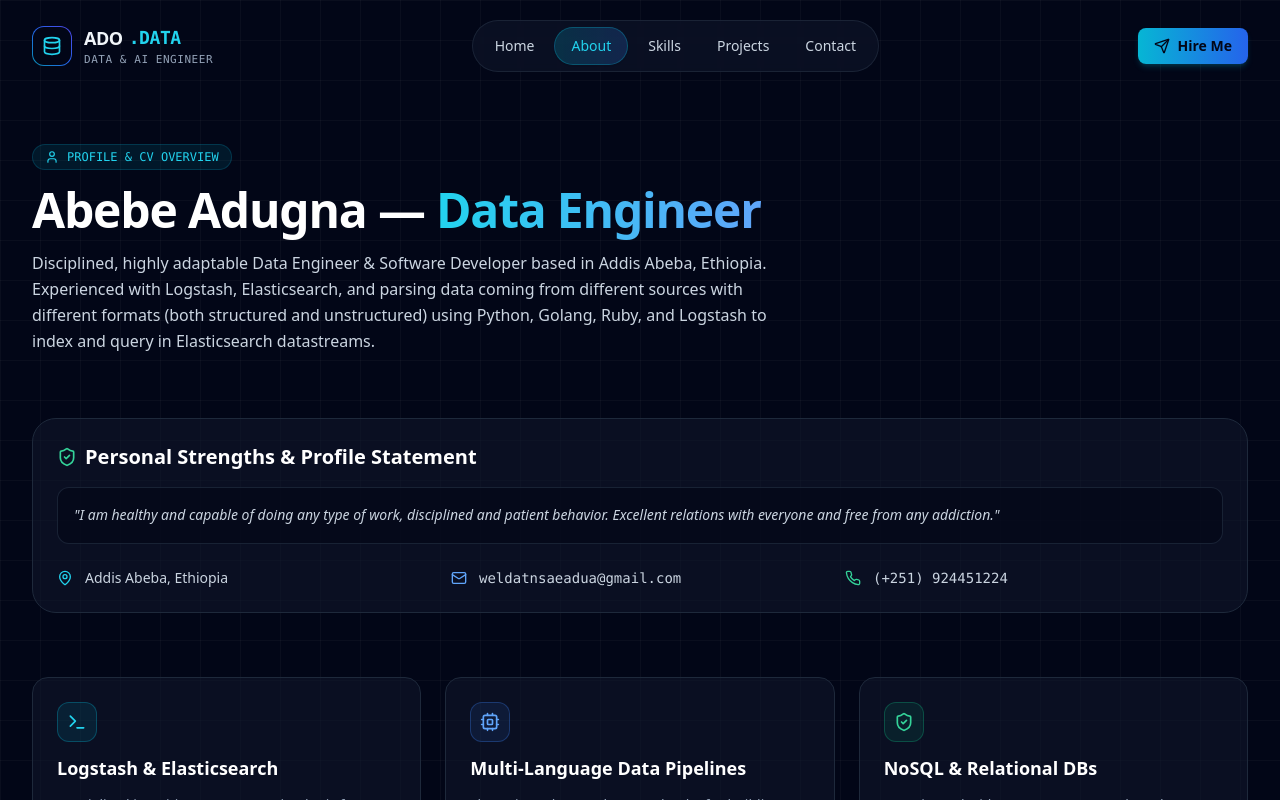
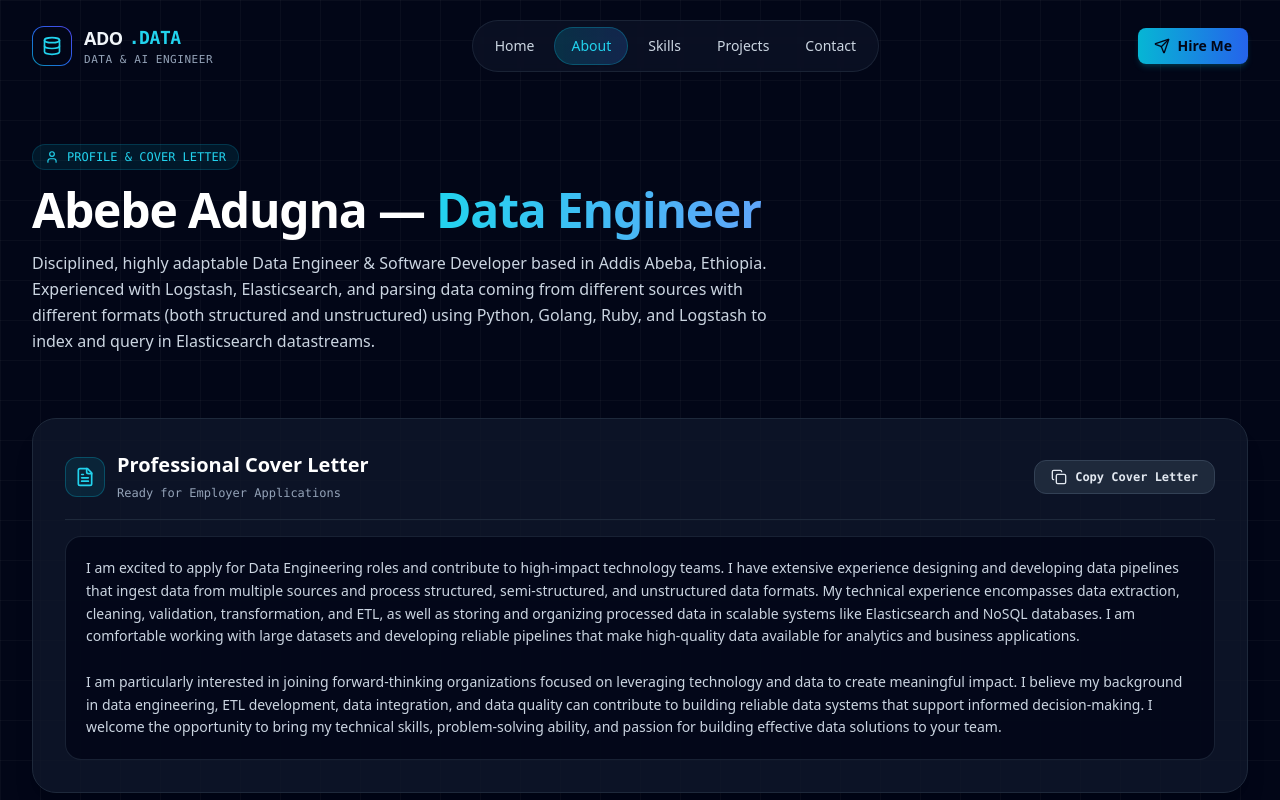
Before and after one commit to Abebe60/portfolio, a React (Vite) app: page /about in a window 1280 px wide. Shown: the top 800 px of the page. Built offline with nearby package versions, Linux system fonts and the light colour scheme.

Commit message:
Add professional universal Cover Letter section to About page

```diff
--- a/src/data/portfolioData.ts
+++ b/src/data/portfolioData.ts
@@ -2,13 +2,16 @@ import { Project, SkillCategory, Experience } from '../types';
 
 export const personalInfo = {
   name: "Abebe Adugna",
-  title: "Data Engineer & Software Developer",
-  subtitle: "Specialist in Elasticsearch, Logstash, Python, Golang, NoSQL, & Data Pipelines",
+  title: "Data Engineer & Software Specialist",
+  subtitle: "Expert in Logstash, Elasticsearch, Python, Golang, NoSQL, & Data Pipelines",
   location: "Addis Abeba, Ethiopia",
   email: "weldatnsaeadua@gmail.com",
   phone: "(+251) 924451224",
   github: "https://github.com/Abebe60?tab=repositories",
   linkedin: "https://linkedin.com",
+  coverLetter: `I am excited to apply for Data Engineering roles and contribute to high-impact technology teams. I have extensive experience designing and developing data pipelines that ingest data from multiple sources and process structured, semi-structured, and unstructured data formats. My technical experience encompasses data extraction, cleaning, validation, transformation, and ETL, as well as storing and organizing processed data in scalable systems like Elasticsearch and NoSQL databases. I am comfortable working with large datasets and developing reliable pipelines that make high-quality data available for analytics and business applications.
+
+I am particularly interested in joining forward-thinking organizations focused on leveraging technology and data to create meaningful impact. I believe my background in data engineering, ETL development, data integration, and data quality can contribute to building reliable data systems that support informed decision-making. I welcome the opportunity to bring my technical skills, problem-solving ability, and passion for building effective data solutions to your team.`,
   profileSummary: "I am healthy and capable of doing any type of work, disciplined and patient behavior. Excellent relations with everyone and free from any addiction.",
   bio: "Disciplined, highly adaptable Data Engineer & Software Developer based in Addis Abeba, Ethiopia. Experienced with Logstash, Elasticsearch, and parsing data coming from different sources with different formats (both structured and unstructured) using Python, Golang, Ruby, and Logstash to index and query in Elasticsearch datastreams.",
   educationList: [
--- a/src/pages/About.tsx
+++ b/src/pages/About.tsx
@@ -1,8 +1,16 @@
-import React from 'react';
-import { User, Briefcase, GraduationCap, Award, Terminal, CheckCircle2, ShieldCheck, Cpu, Phone, Mail, MapPin, Download } from 'lucide-react';
+import React, { useState } from 'react';
+import { User, Briefcase, GraduationCap, Award, Terminal, CheckCircle2, ShieldCheck, Cpu, Phone, Mail, MapPin, Copy, FileText, Check } from 'lucide-react';
 import { personalInfo, experiencesData } from '../data/portfolioData';
 
 export const About: React.FC = () => {
+  const [copied, setCopied] = useState(false);
+
+  const handleCopyCoverLetter = () => {
+    navigator.clipboard.writeText(personalInfo.coverLetter);
+    setCopied(true);
+    setTimeout(() => setCopied(false), 2000);
+  };
+
   return (
     <div className="max-w-7xl mx-auto px-4 sm:px-6 lg:px-8 py-12 space-y-16">
 
@@ -10,7 +18,7 @@ export const About: React.FC = () => {
       <div className="space-y-4 max-w-3xl">
         <div className="inline-flex items-center gap-2 px-3 py-1 rounded-full bg-cyan-500/10 text-cyan-400 border border-cyan-500/20 text-xs font-mono">
           <User className="w-3.5 h-3.5" />
-          <span>PROFILE & CV OVERVIEW</span>
+          <span>PROFILE & COVER LETTER</span>
         </div>
         <h1 className="text-4xl sm:text-5xl font-extrabold text-white tracking-tight">
           {personalInfo.name} — <span className="bg-gradient-to-r from-cyan-400 to-blue-400 bg-clip-text text-transparent">Data Engineer</span>
@@ -18,6 +26,42 @@ export const About: React.FC = () => {
         <p className="text-slate-300 text-base leading-relaxed">
           {personalInfo.bio}
         </p>
+      </div>
+
+      {/* COVER LETTER CARD */}
+      <div className="p-6 sm:p-8 rounded-3xl bg-slate-900/80 border border-slate-800 space-y-4 shadow-xl">
+        <div className="flex flex-col sm:flex-row sm:items-center justify-between gap-4 border-b border-slate-800 pb-4">
+          <div className="flex items-center gap-3">
+            <div className="w-10 h-10 rounded-xl bg-cyan-500/10 border border-cyan-500/30 flex items-center justify-center text-cyan-400">
+              <FileText className="w-5 h-5" />
+            </div>
+            <div>
+              <h2 className="text-xl font-bold text-white">Professional Cover Letter</h2>
+              <span className="text-xs text-slate-400 font-mono">Ready for Employer Applications</span>
+            </div>
+          </div>
+
+          <button
+            onClick={handleCopyCoverLetter}
+            className="flex items-center gap-2 px-4 py-2 rounded-xl bg-slate-800 hover:bg-slate-700 text-slate-200 text-xs font-mono font-semibold transition-colors border border-slate-700"
+          >
+            {copied ? (
+              <>
+                <Check className="w-4 h-4 text-emerald-400" />
+                <span className="text-emerald-400">Copied to Clipboard!</span>
+              </>
+            ) : (
+              <>
+                <Copy className="w-4 h-4" />
+                <span>Copy Cover Letter</span>
+              </>
+            )}
+          </button>
+        </div>
+
+        <div className="p-5 rounded-2xl bg-slate-950/80 border border-slate-800/80 text-sm text-slate-300 leading-relaxed space-y-4 font-sans whitespace-pre-line">
+          {personalInfo.coverLetter}
+        </div>
       </div>
 
       {/* PERSONAL PROFILE ATTRIBUTES */}
```
